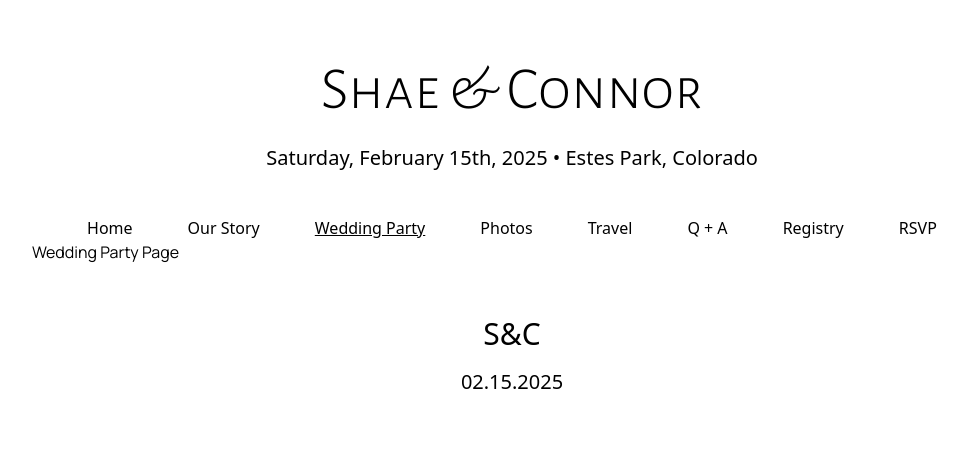
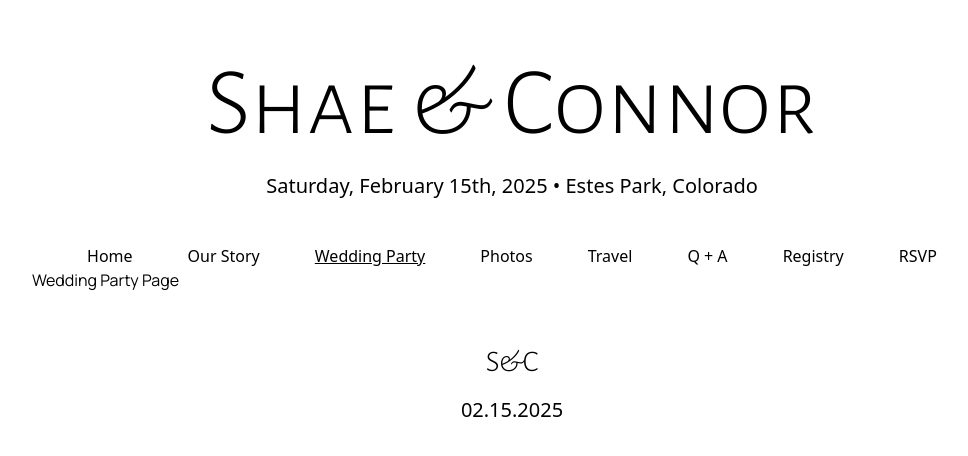
Before and after one commit to shaehamm/wedding-website, a Next.js app: page /wedding-party in a window 1280 px wide. Shown: the top 456 px of the page, without its empty margins (128-1096 px from the left). Built offline with nearby package versions, Linux system fonts and the light colour scheme; a web font is replaced by a local one.

Commit message:
styling on home screen

```diff
--- a/src/app/components/footer/footer.tsx
+++ b/src/app/components/footer/footer.tsx
@@ -1,8 +1,12 @@
+import { Alegreya_Sans_SC } from "next/font/google";
+
+const alegreyaSansSC = Alegreya_Sans_SC({ weight: "300", subsets: ["latin"] });
+
 export default function Footer() {
   return (
     <>
       <div className="text-center py-10">
-        <h2>S&C</h2>
+        <h2 className={alegreyaSansSC.className}>S&C</h2>
         <h3>02.15.2025</h3>
       </div>
     </>
--- a/src/app/page.tsx
+++ b/src/app/page.tsx
@@ -18,7 +18,7 @@ export default function Home() {
       </div>
       <div>
         <div className="text-center pt-10">
-          <h2>Wedding Day</h2>
+          <h2>WEDDING DAY</h2>
           <h3>Saturday, February 15th 2025</h3>
           <h3>Della Terra Mountain Chateau</h3>
         </div>
@@ -27,7 +27,7 @@ export default function Home() {
             <h3>2:30pm</h3>
           </div>
           <div>
-            <h3>Ceremony</h3>
+            <h3>CEREMONY</h3>
             <p>Make your way to the ceremony and grab a blanket</p>
           </div>
         </div>
@@ -36,7 +36,7 @@ export default function Home() {
             <h3>3:00pm</h3>
           </div>
           <div>
-            <h3>Cocktail Hour</h3>
+            <h3>COCKTAIL HOUR</h3>
             <p>Head inside and enjoy yourself</p>
           </div>
         </div>
@@ -45,7 +45,7 @@ export default function Home() {
             <h3>4:30pm</h3>
           </div>
           <div>
-            <h3>Dinner</h3>
+            <h3>DINNER</h3>
             <p>Find your seat and dine with us</p>
           </div>
         </div>
--- a/src/ui/globals.css
+++ b/src/ui/globals.css
@@ -66,8 +66,8 @@
   }
 
   h1 {
-    @apply text-6xl;
-    @apply p-5;
+    @apply text-8xl;
+    @apply p-4;
   }
   h2 {
     @apply text-3xl;
```
